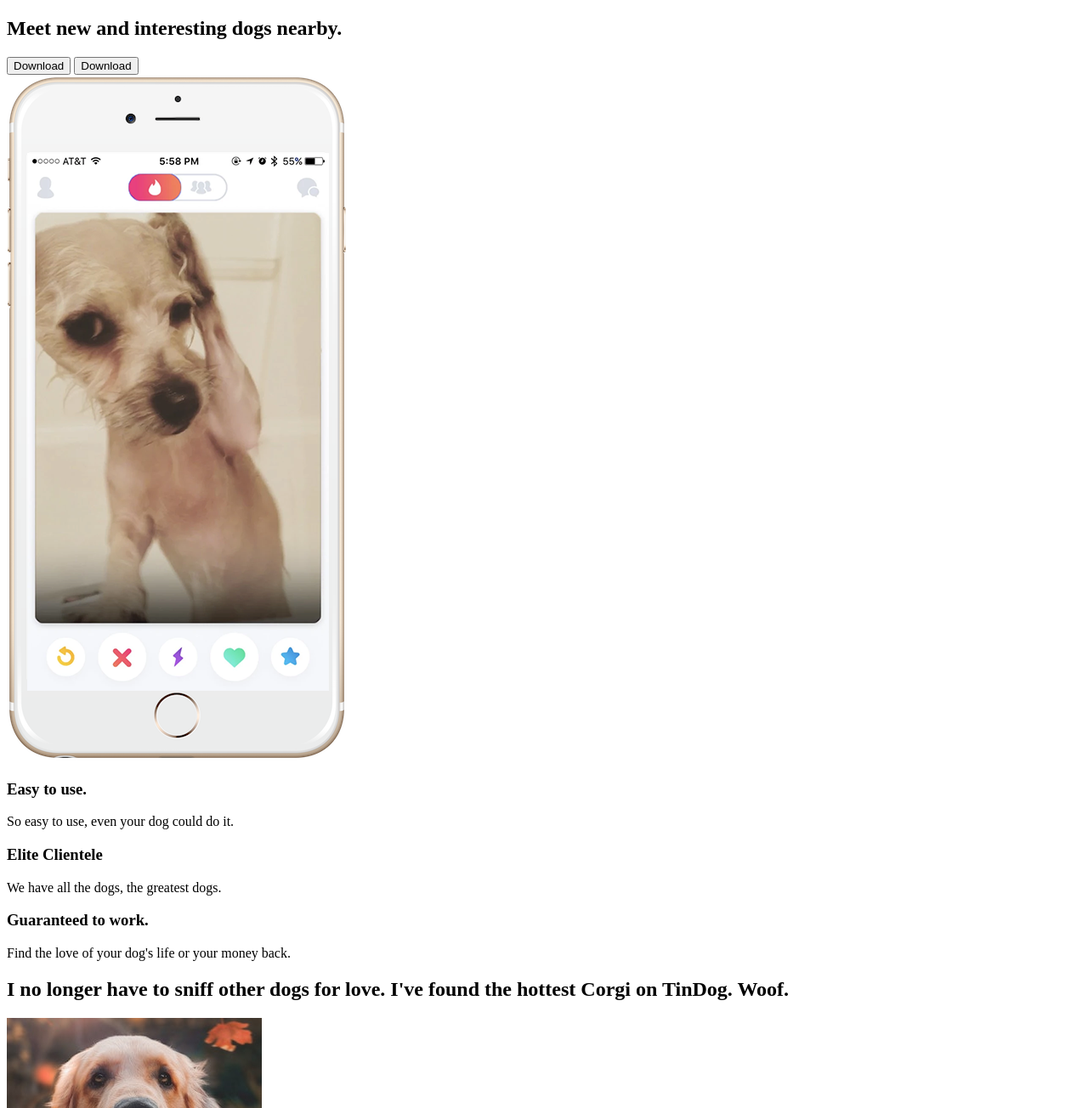
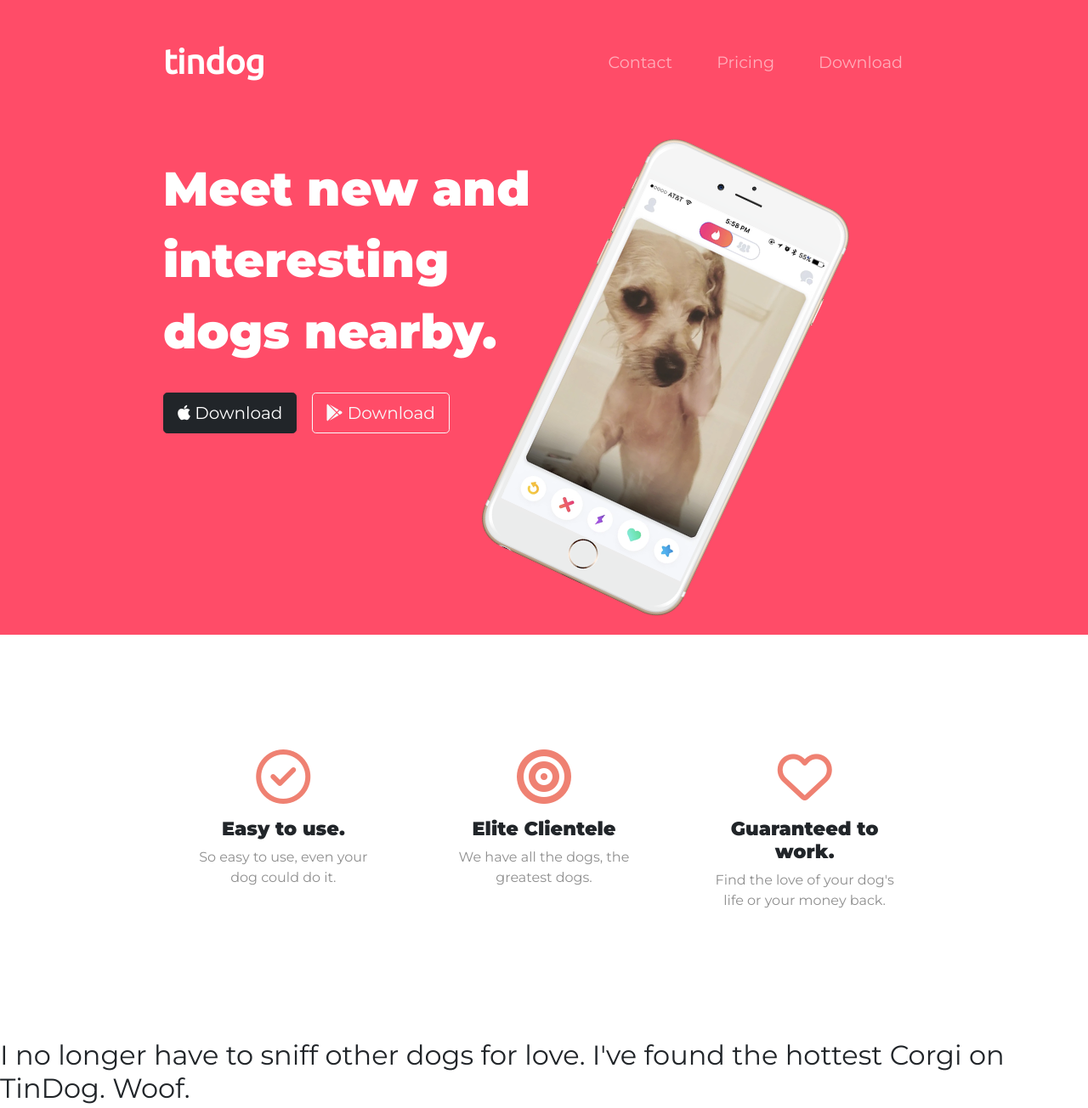
Before and after one commit to EasySouls/Web-Development, a plain HTML site: page TinDog-Start-master/TinDog-Start-master/index.html in a window 1280 px wide. Shown: the top 1304 px of the page at 85% size. Drawn offline with nearby package versions, Linux system fonts and the light colour scheme.

Commit message:
TinDog title and features section complete

```diff
--- a/TinDog-Start-master/TinDog-Start-master/css/styles.css
+++ b/TinDog-Start-master/TinDog-Start-master/css/styles.css
@@ -0,0 +1,85 @@
+body {
+  font-family: "Montserrat", sans-serif;
+}
+
+h1 {
+  font-family: "Montserrat", sans-serif;
+  font-size: 3.5rem;
+  line-height: 1.5;
+  font-weight: 900;
+}
+
+h3 {
+  font-family: "Montserrat", sans-serif;
+  font-weight: bold;
+  font-size: 1.4rem;
+}
+
+p {
+  color: #8f8f8f;
+}
+
+/* Title section */
+#title {
+  background-color: #ff4c68;
+  color: #fff;
+}
+
+.container-fluid {
+  padding: 3% 15%;
+}
+
+/* Navigation Bar */
+ul.navbar-nav {
+  margin-left: auto;
+}
+
+.navbar {
+  padding: 0 0 4.5rem;
+}
+
+.navbar-brand {
+  font-family: "Ubuntu";
+  font-size: 2.5rem;
+  font-weight: bold;
+}
+
+.nav-item {
+  padding: 0 18px;
+}
+
+.nav-link {
+  font-size: 1.2rem;
+  font-family: "Montserrat", sans-serif;
+  font-weight: 100;
+}
+
+/* Download buttons */
+.download-button {
+  margin: 5% 3% 5% 0;
+}
+
+/* Title image */
+.title-image {
+  width: 60%;
+  transform: rotate(25deg);
+}
+
+/*  Features section  */
+#features {
+  padding: 7% 15%;
+}
+
+.feature-box {
+  text-align: center;
+  padding: 5%;
+}
+
+.icon {
+  color: #ef8172;
+  margin-bottom: 1rem;
+}
+
+.icon:hover {
+  color: #ff4638;
+}
--- a/TinDog-Start-master/TinDog-Start-master/index.html
+++ b/TinDog-Start-master/TinDog-Start-master/index.html
@@ -1,84 +1,154 @@
 <!DOCTYPE html>
 <html>
+  <head>
+    <meta charset="utf-8" />
+    <title>TinDog</title>
 
-<head>
-  <meta charset="utf-8">
-  <title>TinDog</title>
-  <link rel="stylesheet" href="css/styles.css">
+    <!--  Bootstrap stylesheet  -->
+    <link
+      href="https://cdn.jsdelivr.net/npm/bootstrap@5.1.3/dist/css/bootstrap.min.css"
+      rel="stylesheet"
+      integrity="sha384-1BmE4kWBq78iYhFldvKuhfTAU6auU8tT94WrHftjDbrCEXSU1oBoqyl2QvZ6jIW3"
+      crossorigin="anonymous"
+    />
+    <link rel="stylesheet" href="css/styles.css" />
+
+    <!--  Google Fonts  -->
+    <link rel="preconnect" href="https://fonts.googleapis.com" />
+    <link rel="preconnect" href="https://fonts.gstatic.com" crossorigin />
+    <link
+      href="https://fonts.googleapis.com/css2?family=Montserrat:ital,wght@0,400;0,900;1,100&family=Ubuntu&display=swap"
+      rel="stylesheet"
+    />
+
+    <!--  Font Awesome  -->
+    <script
+      src="https://kit.fontawesome.com/7d1b558532.js"
+      crossorigin="anonymous"
+    ></script>
+
+    <!--  Bootstrap scripts  -->
+    <script
+      src="https://cdn.jsdelivr.net/npm/@popperjs/core@2.10.2/dist/umd/popper.min.js"
+      integrity="sha384-7+zCNj/IqJ95wo16oMtfsKbZ9ccEh31eOz1HGyDuCQ6wgnyJNSYdrPa03rtR1zdB"
+      crossorigin="anonymous"
+    ></script>
+    <script
+      src="https://cdn.jsdelivr.net/npm/bootstrap@5.1.3/dist/js/bootstrap.min.js"
+      integrity="sha384-QJHtvGhmr9XOIpI6YVutG+2QOK9T+ZnN4kzFN1RtK3zEFEIsxhlmWl5/YESvpZ13"
+      crossorigin="anonymous"
+    ></script>
   </head>
 
   <body>
-
     <section id="title">
-
+      <div class="container-fluid">
         <!-- Nav Bar -->
-
-
-
+        <nav class="navbar navbar-expand-lg navbar-dark">
+          <a class="navbar-brand" href="">tindog</a>
+          <button
+            class="navbar-toggler"
+            type="button"
+            data-toggle="collapse"
+            data-target="#navbarSupportedContent"
+            aria-controls="navbarSupportedContent"
+            aria-expanded="false"
+            aria-label="Toggle navigation"
+          >
+            <span class="navbar-toggler-icon"></span>
+          </button>
+          <div class="collapse navbar-collapse" id="navbarSupportedContent">
+            <ul class="navbar-nav ml-auto">
+              <li class="nav-item">
+                <a class="nav-link" href="">Contact</a>
+              </li>
+              <li class="nav-item">
+                <a class="nav-link" href="">Pricing</a>
+              </li>
+              <li class="nav-item">
+                <a class="nav-link" href="">Download</a>
+              </li>
+            </ul>
+          </div>
+        </nav>
 
         <!-- Title -->
-
-    <div>
+        <div class="row">
+          <div class="col-lg-6">
             <h1>Meet new and interesting dogs nearby.</h1>
-      <button type="button">Download</button>
-      <button type="button">Download</button>
+            <button type="button" class="btn btn-dark btn-lg download-button">
+              <i class="fa-brands fa-apple"></i> Download
+            </button>
+            <button
+              type="button"
+              class="btn btn-outline-light btn-lg download-button"
+            >
+              <i class="fa-brands fa-google-play"></i>
+              Download
+            </button>
           </div>
-    <div>
-      <img src="images/iphone6.png" alt="iphone-mockup">
+          <div class="col-lg-6">
+            <img
+              class="title-image"
+              src="images/iphone6.png"
+              alt="iphone-mockup"
+            />
           </div>
-
+        </div>
+      </div>
     </section>
-
 
     <!-- Features -->
 
     <section id="features">
-
+      <div class="row">
+        <div class="feature-box col-lg-4">
+          <i class="icon fa-regular fa-circle-check fa-4x"></i>
           <h3>Easy to use.</h3>
           <p>So easy to use, even your dog could do it.</p>
-
+        </div>
+        <div class="feature-box col-lg-4">
+          <i class="icon fa-solid fa-bullseye fa-4x"></i>
           <h3>Elite Clientele</h3>
           <p>We have all the dogs, the greatest dogs.</p>
-
+        </div>
+        <div class="feature-box col-lg-4">
+          <i class="icon fa-regular fa-heart fa-4x"></i>
           <h3>Guaranteed to work.</h3>
           <p>Find the love of your dog's life or your money back.</p>
-
+        </div>
+      </div>
     </section>
-
 
     <!-- Testimonials -->
 
     <section id="testimonials">
-
-    <h2>I no longer have to sniff other dogs for love. I've found the hottest Corgi on TinDog. Woof.</h2>
-    <img src="images/dog-img.jpg" alt="dog-profile">
+      <h2>
+        I no longer have to sniff other dogs for love. I've found the hottest
+        Corgi on TinDog. Woof.
+      </h2>
+      <img src="images/dog-img.jpg" alt="dog-profile" />
       <em>Pebbles, New York</em>
 
       <!-- <h2 class="testimonial-text">My dog used to be so lonely, but with TinDog's help, they've found the love of their life. I think.</h2>
     <img class="testimonial-image" src="images/lady-img.jpg" alt="lady-profile">
     <em>Beverly, Illinois</em> -->
-
     </section>
-
 
     <!-- Press -->
 
     <section id="press">
-    <img src="images/techcrunch.png" alt="tc-logo">
-    <img src="images/tnw.png" alt="tnw-logo">
-    <img src="images/bizinsider.png" alt="biz-insider-logo">
-    <img src="images/mashable.png" alt="mashable-logo">
-
+      <img src="images/techcrunch.png" alt="tc-logo" />
+      <img src="images/tnw.png" alt="tnw-logo" />
+      <img src="images/bizinsider.png" alt="biz-insider-logo" />
+      <img src="images/mashable.png" alt="mashable-logo" />
     </section>
-
 
     <!-- Pricing -->
 
     <section id="pricing">
-
       <h2>A Plan for Every Dog's Needs</h2>
       <p>Simple and affordable price plans for your and your dog.</p>
-
 
       <h3>Chihuahua</h3>
       <h2>Free</h2>
@@ -87,14 +157,12 @@
       <p>Unlimited App Usage</p>
       <button type="button">Sign Up</button>
 
-
       <h3>Labrador</h3>
       <h2>$49 / mo</h2>
       <p>Unlimited Matches</p>
       <p>Unlimited Messages</p>
       <p>Unlimited App Usage</p>
       <button type="button">Sign Up</button>
-
 
       <h3>Mastiff</h3>
       <h2>$99 / mo</h2>
@@ -103,30 +171,20 @@
       <p>Unlimited Messages</p>
       <p>Unlimited App Usage</p>
       <button type="button">Sign Up</button>
-
     </section>
-
 
     <!-- Call to Action -->
 
     <section id="cta">
-
       <h3>Find the True Love of Your Dog's Life Today.</h3>
       <button type="button">Download</button>
       <button type="button">Download</button>
-
     </section>
-
 
     <!-- Footer -->
 
     <footer id="footer">
-
       <p>© Copyright TinDog</p>
-
     </footer>
-
-
   </body>
-
 </html>
```
Lines whose indentation alone changed are shown as unchanged.
